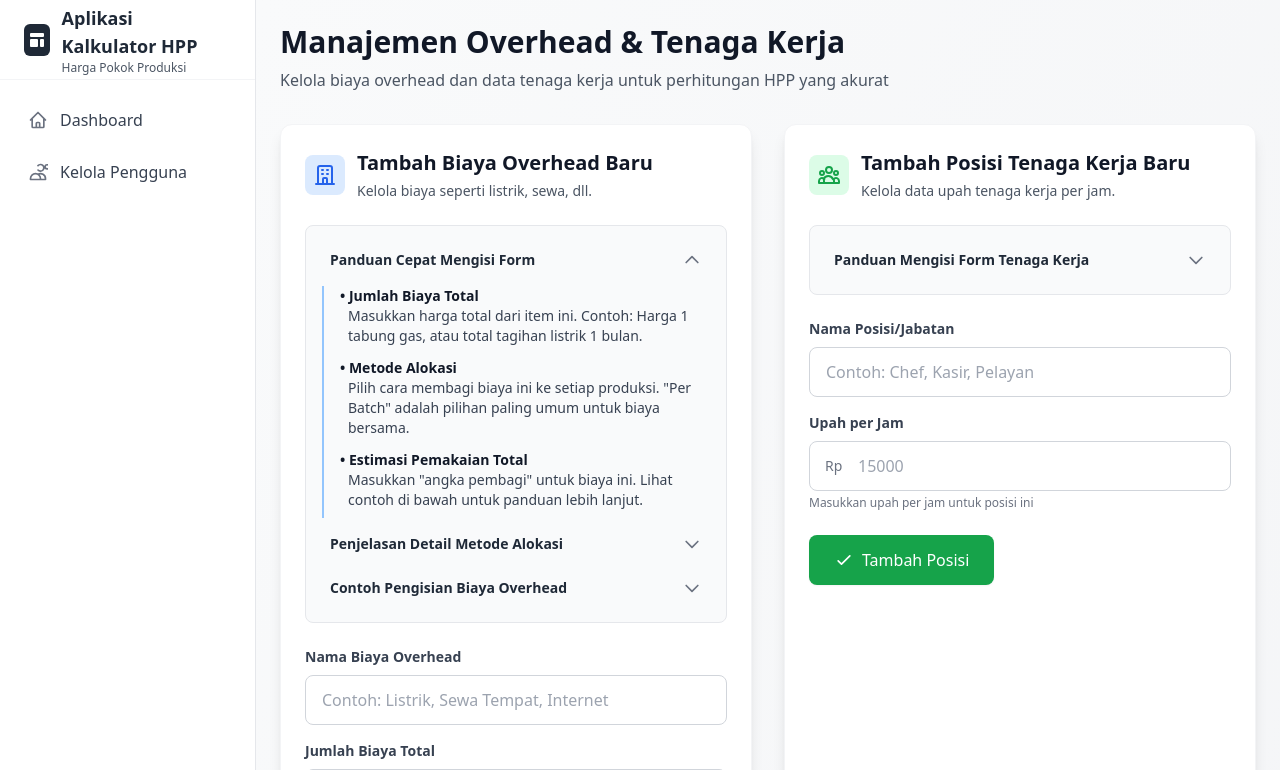
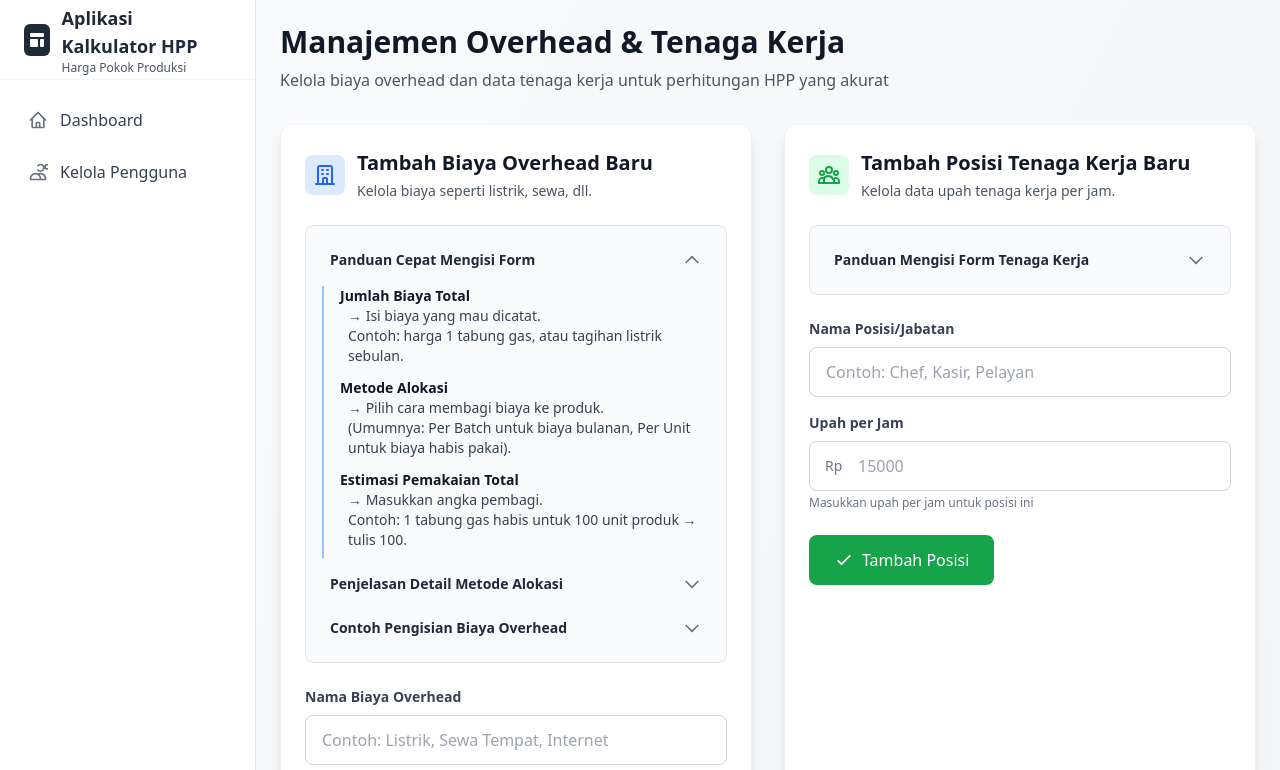
Before and after one commit to akunkuliahjenn/cobi-pi-rombak-8.0-sebelum-hosting, a PHP site: page /pages/overhead_management.php in a window 1280 px wide, after a click on "Panduan Cepat Mengisi Form". Shown: the top 770 px of the page. Run offline with PHP 8.4, Linux system fonts and the light colour scheme; a user stored in the database is signed in; data comes from the database, SQL or seed files in the repository.

Commit message:
update overhead per unit dan perbatch udah benar kayaknya, tinggal percentage

```diff
--- a/pages/overhead_management.php
+++ b/pages/overhead_management.php
@@ -417,16 +417,19 @@ if (isset($_GET['ajax']) && $_GET['ajax'] == 'labor') {
                                 </summary>
                                 <div class="mt-2 pl-4 pr-2 pb-2 border-l-2 border-blue-300 space-y-3">
                                     <div>
-                                        <strong class="block text-sm text-gray-900">• Jumlah Biaya Total</strong>
-                                        <p class="pl-2 text-sm text-gray-700">Masukkan harga total dari item ini. Contoh: Harga 1 tabung gas, atau total tagihan listrik 1 bulan.</p>
+                                        <strong class="block text-sm text-gray-900">Jumlah Biaya Total</strong>
+                                        <p class="pl-2 text-sm text-gray-700">→ Isi biaya yang mau dicatat.<br>
+                                        Contoh: harga 1 tabung gas, atau tagihan listrik sebulan.</p>
                                     </div>
                                     <div>
-                                        <strong class="block text-sm text-gray-900">• Metode Alokasi</strong>
-                                        <p class="pl-2 text-sm text-gray-700">Pilih cara membagi biaya ini ke setiap produksi. "Per Batch" adalah pilihan paling umum untuk biaya bersama.</p>
+                                        <strong class="block text-sm text-gray-900">Metode Alokasi</strong>
+                                        <p class="pl-2 text-sm text-gray-700">→ Pilih cara membagi biaya ke produk.<br>
+                                        (Umumnya: Per Batch untuk biaya bulanan, Per Unit untuk biaya habis pakai).</p>
                                     </div>
                                     <div>
-                                        <strong class="block text-sm text-gray-900">• Estimasi Pemakaian Total</strong>
-                                        <p class="pl-2 text-sm text-gray-700">Masukkan "angka pembagi" untuk biaya ini. Lihat contoh di bawah untuk panduan lebih lanjut.</p>
+                                        <strong class="block text-sm text-gray-900">Estimasi Pemakaian Total</strong>
+                                        <p class="pl-2 text-sm text-gray-700">→ Masukkan angka pembagi.<br>
+                                        Contoh: 1 tabung gas habis untuk 100 unit produk → tulis 100.</p>
                                     </div>
                                 </div>
                             </details>
@@ -436,21 +439,37 @@ if (isset($_GET['ajax']) && $_GET['ajax'] == 'labor') {
                                     <span class="text-sm font-semibold text-gray-800">Penjelasan Detail Metode Alokasi</span>
                                     <svg class="w-5 h-5 text-gray-500 group-open:rotate-180 transition-transform" fill="none" stroke="currentColor" viewBox="0 0 24 24"><path stroke-linecap="round" stroke-linejoin="round" stroke-width="2" d="M19 9l-7 7-7-7"></path></svg>
                                 </summary>
-                                <div class="mt-2 pl-4 pr-2 pb-2 border-l-2 border-blue-300">
-                                    <ul class="list-disc list-inside pl-2 text-sm text-gray-700 space-y-3">
-                                        <li>
-                                            <strong>Per Batch Produksi (Paling Umum):</strong>
-                                            <p class="pl-4 mt-1">Pilih ini untuk biaya yang dipakai bersama oleh banyak produksi dalam sebulan. Ini adalah metode terbaik untuk Listrik, Air, Sewa, Gaji Admin, dan Penyusutan Aset. Sistem akan membagi total biaya dengan total produksi Anda.</p>
-                                        </li>
-                                        <li>
-                                            <strong>Per Unit Produk:</strong>
-                                            <p class="pl-4 mt-1">Pilih ini jika biaya berkaitan langsung dengan setiap unit produk yang dihasilkan. Contoh: Biaya royalti resep sebesar Rp 500 untuk setiap kue yang dibuat. Sistem akan mengalikan biaya ini dengan jumlah unit yang dihasilkan.</p>
-                                        </li>
-                                        <li>
-                                            <strong>Persentase dari Penjualan:</strong>
-                                            <p class="pl-4 mt-1">Pilih ini untuk biaya yang dihitung berdasarkan persentase dari harga jual. Contoh: Komisi untuk marketplace sebesar 5% dari harga jual produk.</p>
-                                        </li>
-                                    </ul>
+                                <div class="mt-2 pl-4 pr-2 pb-2 border-l-2 border-blue-300 space-y-4">
+                                    <div>
+                                        <strong class="block text-sm text-blue-700">Per Batch Produksi (paling umum)</strong>
+                                        <p class="pl-2 text-sm text-gray-700">
+                                            Cocok untuk biaya bulanan yang dipakai bersama.<br>
+                                            Misalnya: listrik, air, sewa, gaji admin, penyusutan alat.<br>
+                                            ➝ Sistem akan bagi biaya total dengan jumlah batch produksi.<br>
+                                            <span class="bg-yellow-100 px-1 rounded">Contoh:</span> Listrik Rp 150.000 sebulan. Bulan ini ada 50 batch produksi.<br>
+                                            Biaya listrik per batch = Rp 150.000 ÷ 50 = Rp 3.000.
+                                        </p>
+                                    </div>
+                                    <div>
+                                        <strong class="block text-sm text-green-700">Per Unit Produk</strong>
+                                        <p class="pl-2 text-sm text-gray-700">
+                                            Cocok untuk biaya yang langsung habis per produk.<br>
+                                            Misalnya: gas, plastik, kemasan, bahan habis pakai kecil, royalti per produk.<br>
+                                            ➝ Sistem akan hitung biaya per unit.<br>
+                                            <span class="bg-yellow-100 px-1 rounded">Contoh:</span> 1 tabung gas Rp 22.000 bisa menghasilkan 100 unit produk.<br>
+                                            Biaya gas per unit = Rp 22.000 ÷ 100 = Rp 220.
+                                        </p>
+                                    </div>
+                                    <div>
+                                        <strong class="block text-sm text-purple-700">Persentase dari Penjualan</strong>
+                                        <p class="pl-2 text-sm text-gray-700">
+                                            Cocok untuk biaya yang dihitung dari harga jual.<br>
+                                            Misalnya: komisi marketplace 5%, fee payment gateway 2%, biaya reseller.<br>
+                                            ➝ Sistem akan hitung otomatis dari harga jual.<br>
+                                            <span class="bg-yellow-100 px-1 rounded">Contoh:</span> Produk dijual Rp 50.000. Komisi marketplace 5%.<br>
+                                            Biaya komisi = Rp 50.000 × 5% = Rp 2.500 per unit.
+                                        </p>
+                                    </div>
                                 </div>
                             </details>
 
@@ -459,30 +478,58 @@ if (isset($_GET['ajax']) && $_GET['ajax'] == 'labor') {
                                     <span class="text-sm font-semibold text-gray-800">Contoh Pengisian Biaya Overhead</span>
                                     <svg class="w-5 h-5 text-gray-500 group-open:rotate-180 transition-transform" fill="none" stroke="currentColor" viewBox="0 0 24 24"><path stroke-linecap="round" stroke-linejoin="round" stroke-width="2" d="M19 9l-7 7-7-7"></path></svg>
                                 </summary>
-                                <div class="mt-2 pl-4 pr-2 pb-2 border-l-2 border-blue-300 space-y-3">
-                                    <div>
-                                        <strong class="block text-sm">• Biaya Habis Pakai (Contoh: Gas LPG):</strong>
-                                        <ul class="list-disc list-inside pl-4 text-sm text-gray-700">
-                                            <li><strong>Metode Alokasi:</strong> Per Batch Produksi.</li>
-                                            <li><strong>Jumlah Biaya Total:</strong> Harga beli 1 tabung gas (misal: 22000).</li>
-                                            <li><strong>Estimasi Pemakaian Total:</strong> Kira-kira 1 tabung itu bisa untuk berapa kali masak (misal: 30).</li>
-                                        </ul>
+                                <div class="mt-2 pl-4 pr-2 pb-2 border-l-2 border-blue-300 space-y-4">
+                                    <div class="bg-green-50 p-3 rounded-lg">
+                                        <strong class="block text-sm text-green-800 mb-2">Biaya Habis Pakai (Gas LPG, Plastik, dll)</strong>
+                                        <div class="text-sm text-gray-700 space-y-1">
+                                            <div><strong>Metode Alokasi:</strong> Per Unit Produk</div>
+                                            <div><strong>Jumlah Biaya Total:</strong> Harga 1 tabung gas (misal: Rp 22.000)</div>
+                                            <div><strong>Estimasi Pemakaian Total:</strong> 1 tabung gas bisa dipakai untuk 100 unit produk</div>
+                                            <div class="bg-white p-2 rounded border-l-4 border-green-400">
+                                                <strong>Hasil Perhitungan:</strong> Rp 22.000 ÷ 100 = Rp 220 per unit
+                                            </div>
+                                            <p class="text-xs text-green-700 mt-2">👉 Catatan: cocok untuk biaya yang habis mengikuti jumlah produk.</p>
+                                        </div>
                                     </div>
-                                    <div>
-                                        <strong class="block text-sm">• Biaya Tagihan Bulanan (Listrik, Air, Sewa):</strong>
-                                        <ul class="list-disc list-inside pl-4 text-sm text-gray-700">
-                                            <li><strong>Metode Alokasi:</strong> Per Batch Produksi.</li>
-                                            <li><strong>Jumlah Biaya Total:</strong> Total tagihan bulan lalu (misal: Listrik Rp 150.000).</li>
-                                            <li><strong>Estimasi Pemakaian Total:</strong> Total semua batch produksi bulan lalu (misal: 50 kali masak).</li>
-                                        </ul>
+
+                                    <div class="bg-blue-50 p-3 rounded-lg">
+                                        <strong class="block text-sm text-blue-800 mb-2">Biaya Tagihan Bulanan (Listrik, Air, Sewa, Gaji Admin)</strong>
+                                        <div class="text-sm text-gray-700 space-y-1">
+                                            <div><strong>Metode Alokasi:</strong> Per Batch Produksi</div>
+                                            <div><strong>Jumlah Biaya Total:</strong> Tagihan bulan lalu (misal: Rp 150.000 listrik)</div>
+                                            <div><strong>Estimasi Pemakaian Total:</strong> Total batch produksi bulan lalu (misal: 50 batch masak)</div>
+                                            <div class="bg-white p-2 rounded border-l-4 border-blue-400">
+                                                <strong>Hasil Perhitungan:</strong> Rp 150.000 ÷ 50 = Rp 3.000 per batch
+                                            </div>
+                                            <p class="text-xs text-blue-700 mt-2">👉 Catatan: cocok untuk biaya yang sifatnya rutin bulanan & dipakai bersama-sama.</p>
+                                        </div>
                                     </div>
-                                    <div>
-                                        <strong class="block text-sm">• Penyusutan Aset (Mixer, Oven, dll):</strong>
-                                        <ul class="list-disc list-inside pl-4 text-sm text-gray-700">
-                                            <li><strong>Metode Alokasi:</strong> Per Batch Produksi.</li>
-                                            <li><strong>Jumlah Biaya Total:</strong> Hitung dulu biaya per bulannya. Contoh: Mixer Rp 1.200.000 dipakai 2 tahun (24 bulan) = Rp 50.000/bulan. Masukkan `50000`.</li>
-                                            <li><strong>Estimasi Pemakaian Total:</strong> Gunakan total batch bulanan yang sama (misal: 50).</li>
-                                        </ul>
+
+                                    <div class="bg-purple-50 p-3 rounded-lg">
+                                        <strong class="block text-sm text-purple-800 mb-2">Penyusutan Aset (Mixer, Oven, Kompor, dll)</strong>
+                                        <div class="text-sm text-gray-700 space-y-1">
+                                            <div><strong>Metode Alokasi:</strong> Per Batch Produksi</div>
+                                            <div><strong>Jumlah Biaya Total:</strong> Hitung dulu biaya per bulan.<br>
+                                            Contoh: Mixer Rp 1.200.000, umur pakai 24 bulan → Rp 50.000/bulan.</div>
+                                            <div><strong>Estimasi Pemakaian Total:</strong> Total batch per bulan (misal: 50 batch)</div>
+                                            <div class="bg-white p-2 rounded border-l-4 border-purple-400">
+                                                <strong>Hasil Perhitungan:</strong> Rp 50.000 ÷ 50 = Rp 1.000 per batch
+                                            </div>
+                                            <p class="text-xs text-purple-700 mt-2">👉 Catatan: cocok untuk alat besar yang dipakai jangka panjang.</p>
+                                        </div>
+                                    </div>
+
+                                    <div class="bg-orange-50 p-3 rounded-lg">
+                                        <strong class="block text-sm text-orange-800 mb-2">Biaya Berbasis Penjualan (Komisi Marketplace, Payment Fee, Royalti)</strong>
+                                        <div class="text-sm text-gray-700 space-y-1">
+                                            <div><strong>Metode Alokasi:</strong> Persentase dari Penjualan</div>
+                                            <div><strong>Jumlah Biaya Total:</strong> Tidak perlu isi manual (langsung dihitung sistem dari harga jual).</div>
+                                            <div><strong>Estimasi Pemakaian Total:</strong> Masukkan persentasenya (misal: 5%).</div>
+                                            <div class="bg-white p-2 rounded border-l-4 border-orange-400">
+                                                <strong>Hasil Perhitungan:</strong> Produk Rp 50.000 × 5% = Rp 2.500 per unit.
+                                            </div>
+                                            <p class="text-xs text-orange-700 mt-2">👉 Catatan: cocok untuk biaya yang selalu bergantung pada harga jual.</p>
+                                        </div>
                                     </div>
                                 </div>
                             </details>
--- a/pages/resep_produk.php
+++ b/pages/resep_produk.php
@@ -763,14 +763,14 @@ try {
                                                                     echo "Persentase: " . number_format($amount, 1) . "%";
                                                                     break;
                                                                 case 'per_unit':
-                                                                    echo "Rp " . number_format($amount, 0, ',', '.') . " ÷ " . $estimatedUses . "x pakai";
+                                                                    echo "Rp " . number_format($amount, 0, ',', '.') . " ÷ " . $hppCalculation['production_yield'] . " unit ÷ " . $estimatedUses . "x pakai";
                                                                     break;
                                                                 case 'per_hour':
                                                                     echo "Rp " . number_format($amount, 0, ',', '.') . " × " . number_format($hppCalculation['production_time_hours'], 1) . " jam ÷ " . $estimatedUses . "x pakai";
                                                                     break;
                                                                 case 'per_batch':
                                                                 default:
-                                                                    echo "Rp " . number_format($amount, 0, ',', '.') . " ÷ " . $hppCalculation['production_yield'] . " unit ÷ " . $estimatedUses . "x pakai";
+                                                                    echo "Rp " . number_format($amount, 0, ',', '.') . " ÷ " . $estimatedUses . "x pakai";
                                                                     break;
                                                             }
                                                             ?>
@@ -965,7 +965,7 @@ try {
                                 try {
                                     // Ambil overhead yang belum dipilih untuk produk ini dengan user isolation
                                     $stmtAvailableOverhead = $conn->prepare("
-                                        SELECT oc.id, oc.name, oc.description, oc.allocation_method, oc.amount
+                                        SELECT oc.id, oc.name, oc.description, oc.allocation_method, oc.amount, oc.estimated_uses
                                         FROM overhead_costs oc
                                         WHERE oc.is_active = 1 AND oc.user_id = ?
                                         AND oc.id NOT IN (
```
